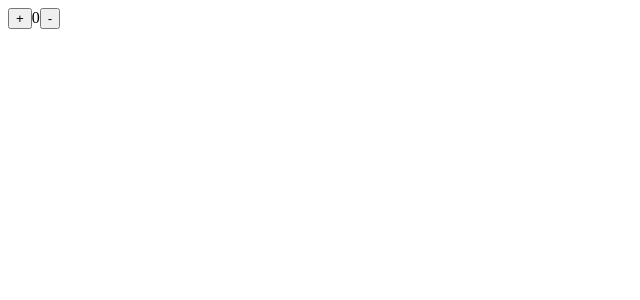
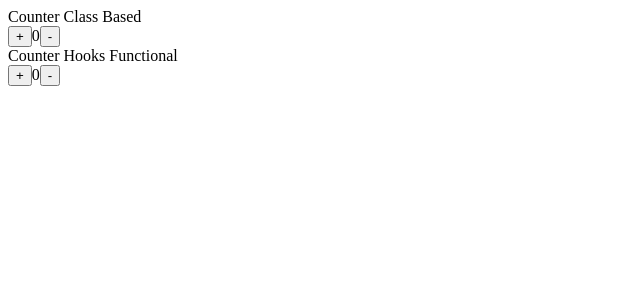
Before and after one commit to AR123456/react-wds-recipe, a React (Create React App) app: page / in a window 1280 px wide. Shown: the top 300 px of the page, without its empty margins (0-640 px from the left). Built offline with nearby package versions, Linux system fonts and the light colour scheme.

Commit message:
counter as a functional component

```diff
--- a/src/App.js
+++ b/src/App.js
@@ -1,6 +1,14 @@
 import Counter from "./Counter";
+import CounterFunctionHook from "./CounterFunctionHook";
 function App() {
-  return <Counter initialCount={0}></Counter>;
+  return (
+    <>
+      Counter Class Based
+      <Counter initialCount={0}></Counter>
+      Counter Hooks Functional
+      <CounterFunctionHook initialCount={0}></CounterFunctionHook>
+    </>
+  );
 }
 
 export default App;
--- a/src/CounterFunctionHook.js
+++ b/src/CounterFunctionHook.js
@@ -1,27 +1,14 @@
-//import useContext
-import React, { useState, useContext } from "react";
-// import ThemeContext
-import { ThemeContext } from "./App";
+import React, { useState } from "react";
 
+// const CounterFunctionHook = (props) => {
 const CounterFunctionHook = ({ initialCount }) => {
   const [count, setCount] = useState(initialCount);
-  const style = useContext(ThemeContext);
+
   return (
     <div>
-      {/* give button style  */}
-      <button
-        style={style}
-        onClick={() => setCount((prevCount) => prevCount + 1)}
-      >
-        +
-      </button>
+      <button onClick={() => setCount((prevCount) => prevCount + 1)}>+</button>
       <span>{count}</span>
-      <button
-        style={style}
-        onClick={() => setCount((prevCount) => prevCount - 1)}
-      >
-        -
-      </button>
+      <button onClick={() => setCount((prevCount) => prevCount - 1)}>-</button>
     </div>
   );
 };
```
